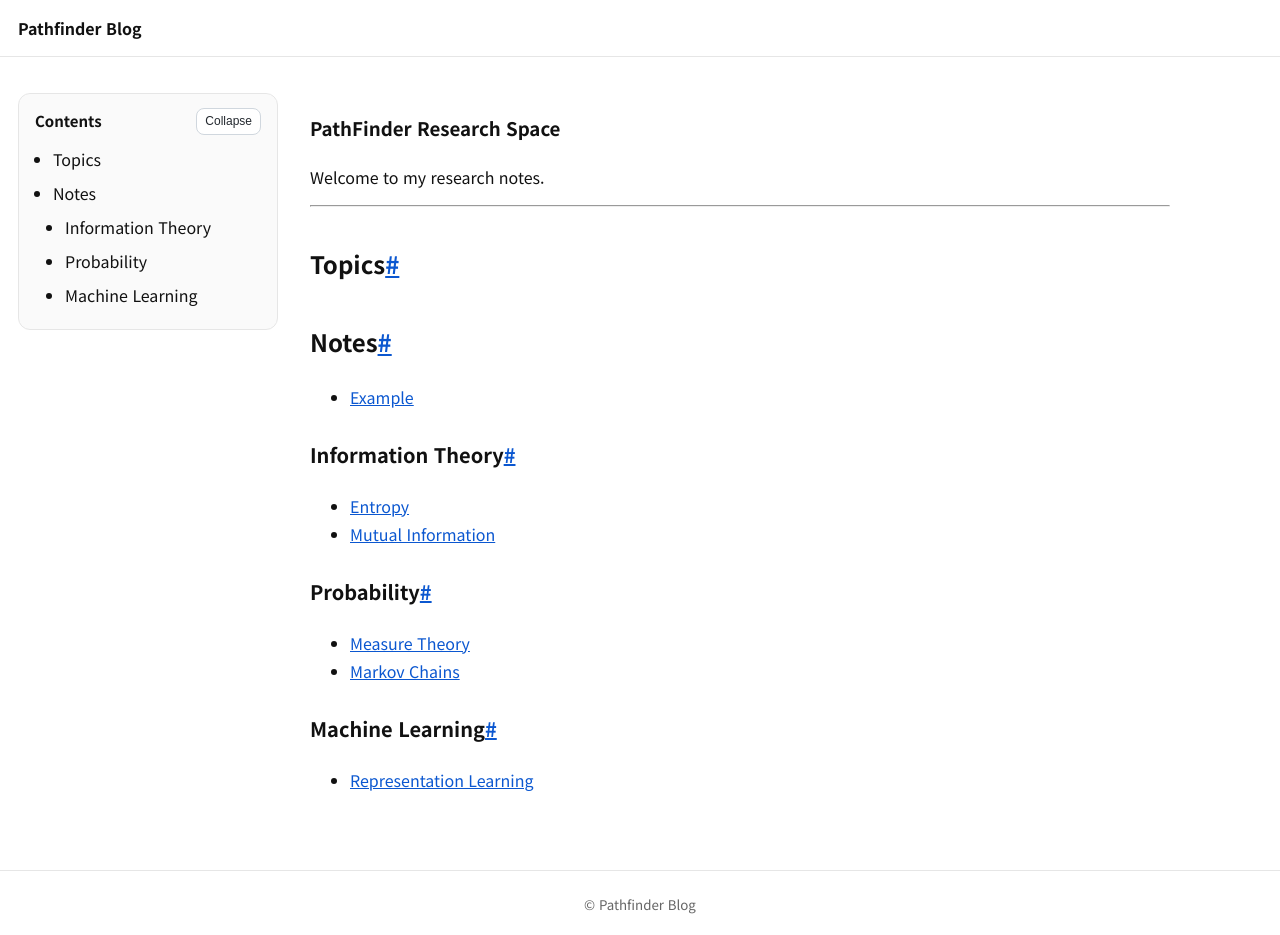
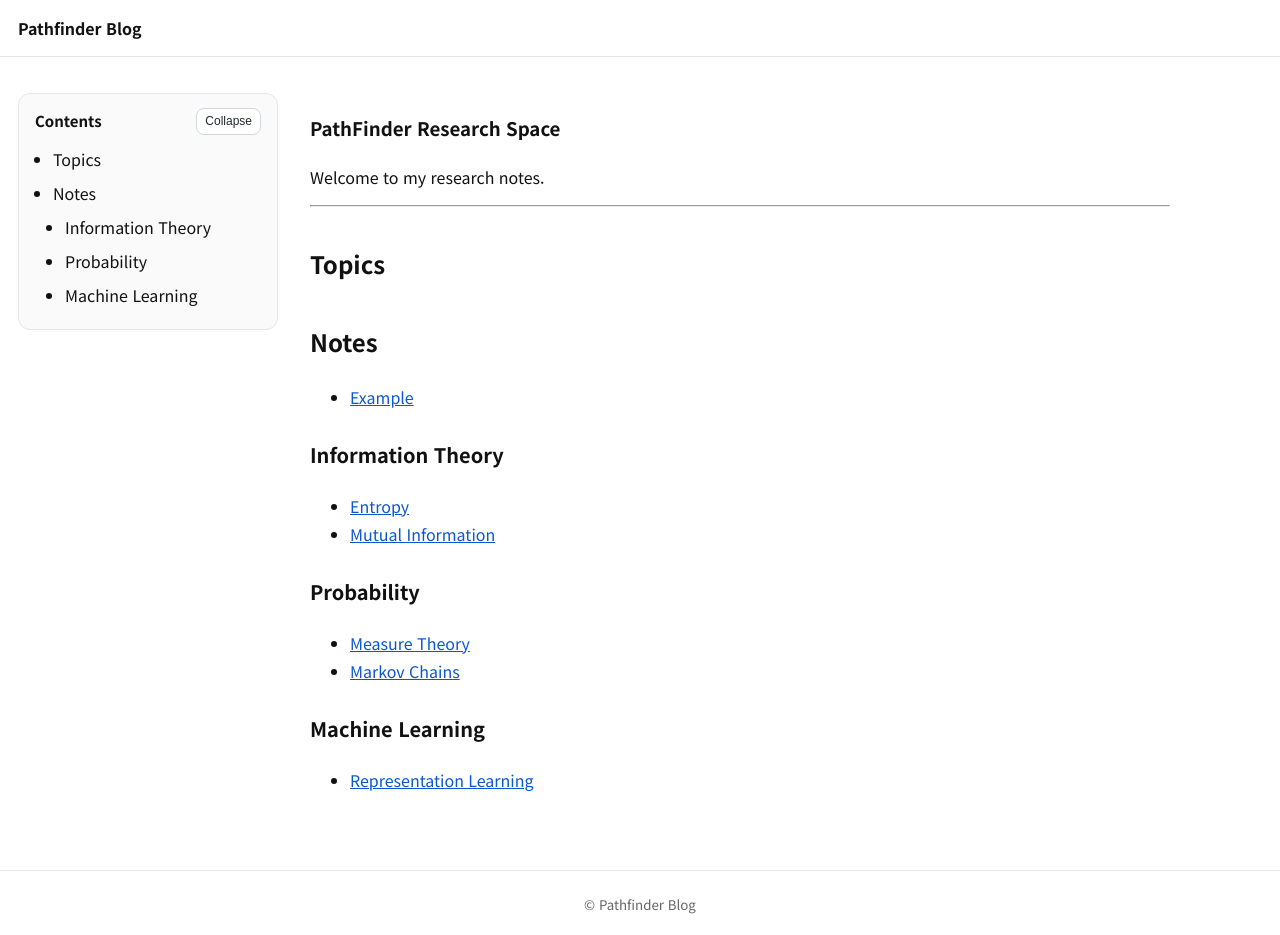
Before and after one commit to pathfinder-J/pathfinder-J.github.io, a Jekyll site: the page built from index.md, in a window 1280 px wide. Built offline with Jekyll 4.4.1, drawn with Linux system fonts in a browser that asks for light colours; our own code applies the rules of GitHub Pages for plain Markdown files.

Commit message:
Update toc.css

```diff
--- a/assets/css/toc.css
+++ b/assets/css/toc.css
@@ -133,3 +133,24 @@
   }
 
 }
+
+/* ===== ACTIVE SECTION ===== */
+
+.toc-active{
+  font-weight: 600;
+  color: #0b57d0;
+}
+
+/* ===== HEADING ANCHOR ===== */
+
+.heading-anchor{
+  margin-left: 8px;
+  font-size: 14px;
+  text-decoration: none;
+  opacity: 0;
+}
+
+.post-content h2:hover .heading-anchor,
+.post-content h3:hover .heading-anchor{
+  opacity: 0.6;
+}
```
